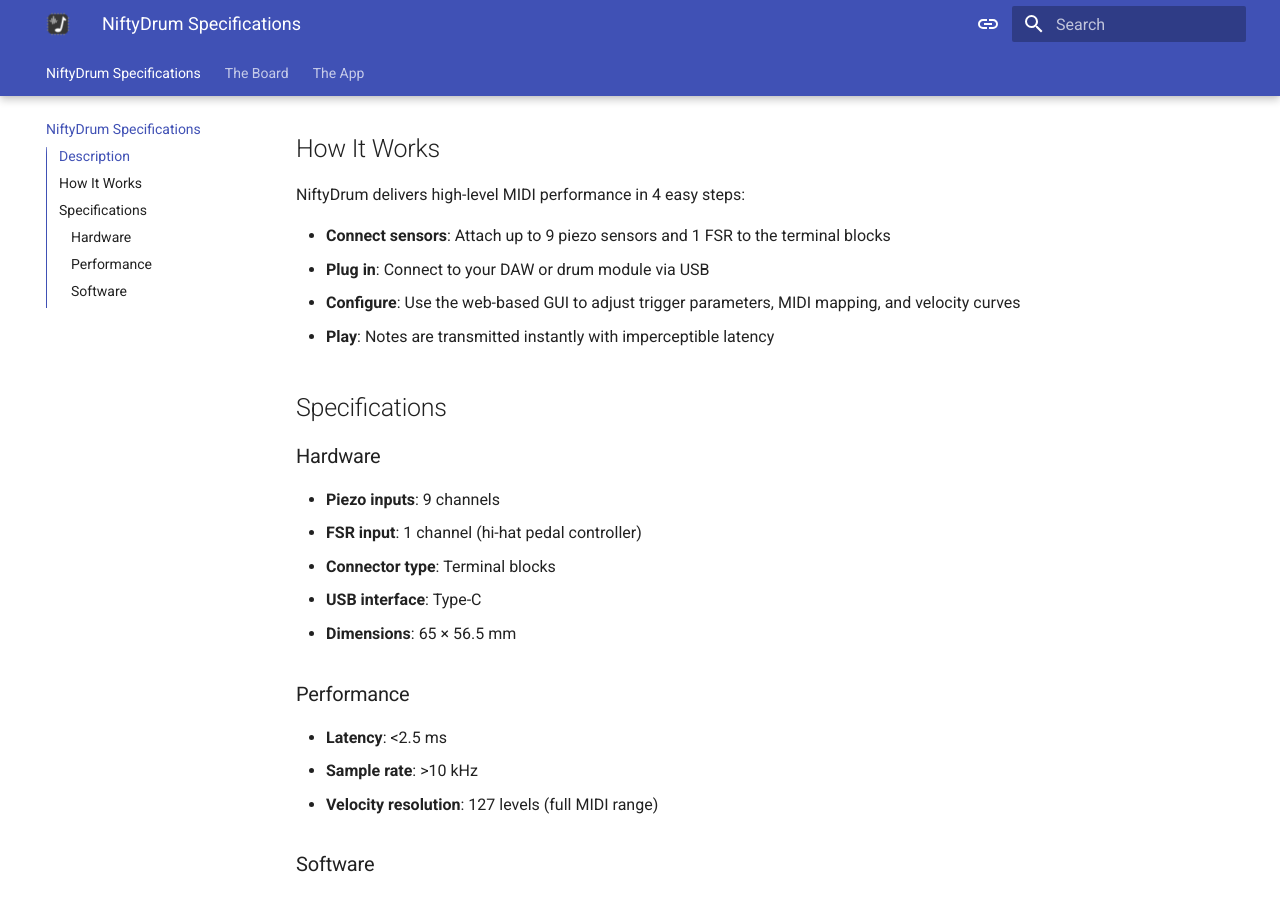
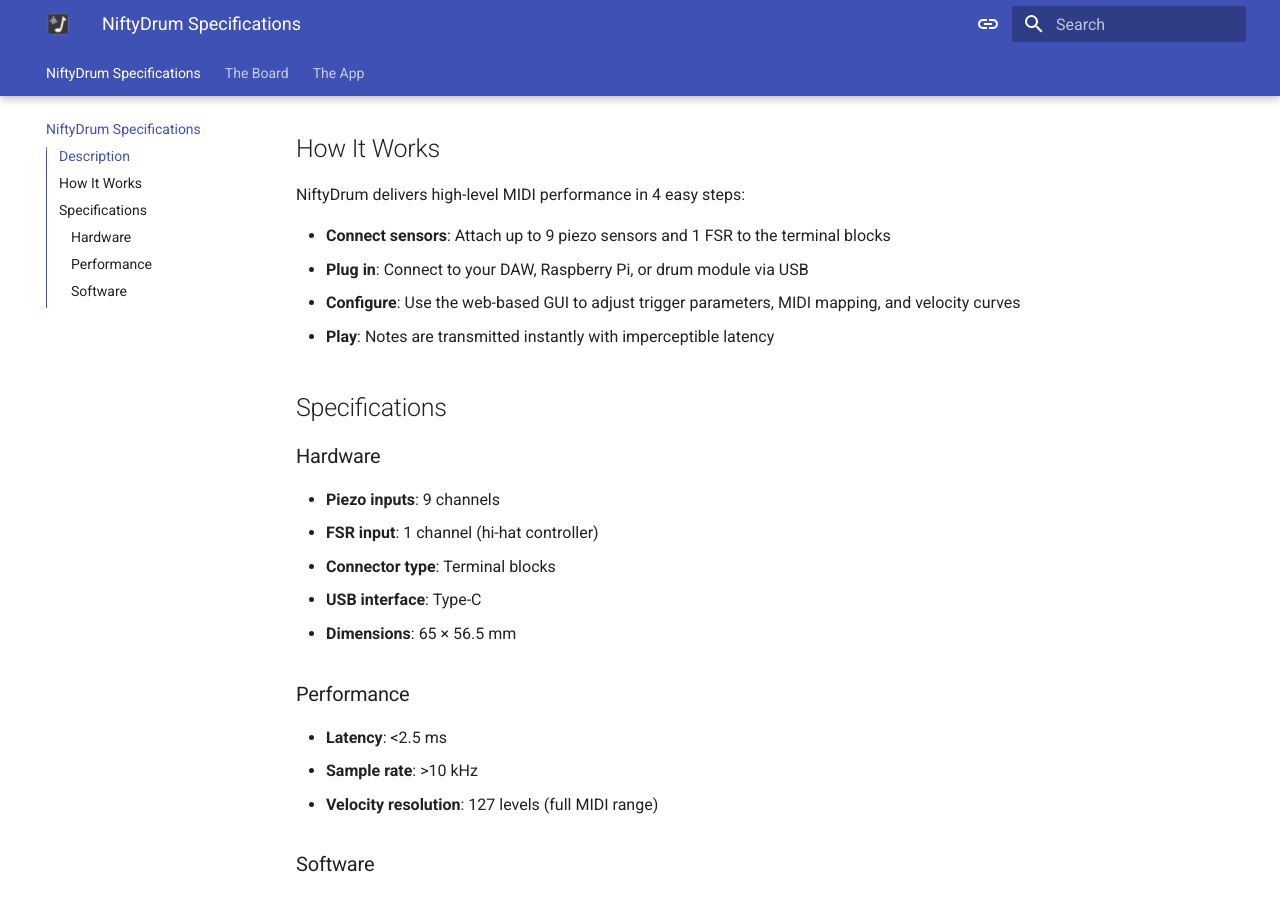
Before and after one commit to RonnaTechnologies/doc.niftydrum.com, an MkDocs documentation site: the page built from doc/index.md, in a window 1280 px wide and 900 px high, scrolled down 569 px. Built offline with MkDocs 1.6.1 and Material for MkDocs 9.7.7, drawn with Linux system fonts in a browser that asks for light colours.

Commit message:
improvements

```diff
--- a/doc/index.md
+++ b/doc/index.md
@@ -11,7 +11,7 @@
 NiftyDrum delivers high-level MIDI performance in 4 easy steps:
 
 - **Connect sensors**: Attach up to 9 piezo sensors and 1 FSR to the terminal blocks
-- **Plug in**: Connect to your DAW or drum module via USB
+- **Plug in**: Connect to your DAW, Raspberry Pi, or drum module via USB
 - **Configure**: Use the web-based GUI to adjust trigger parameters, MIDI mapping, and velocity curves
 - **Play**: Notes are transmitted instantly with imperceptible latency
 
@@ -20,7 +20,7 @@
 ### Hardware
 
 - **Piezo inputs**: 9 channels
-- **FSR input**: 1 channel (hi-hat pedal controller)
+- **FSR input**: 1 channel (hi-hat controller)
 - **Connector type**: Terminal blocks
 - **USB interface**: Type-C
 - **Dimensions**: 65 × 56.5 mm
```
Also changed, not shown: doc/1.board.md (+0 -2 lines).
